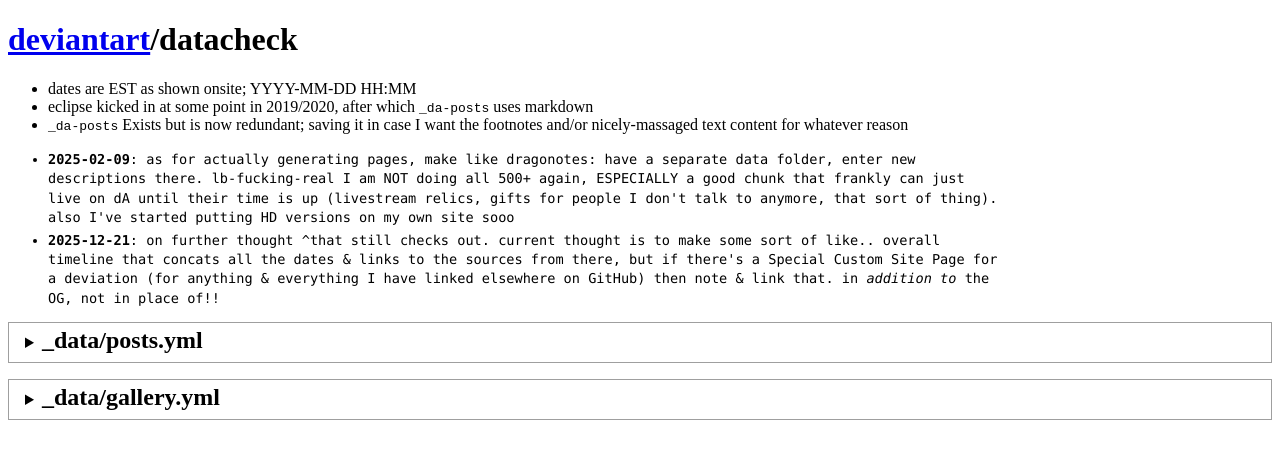
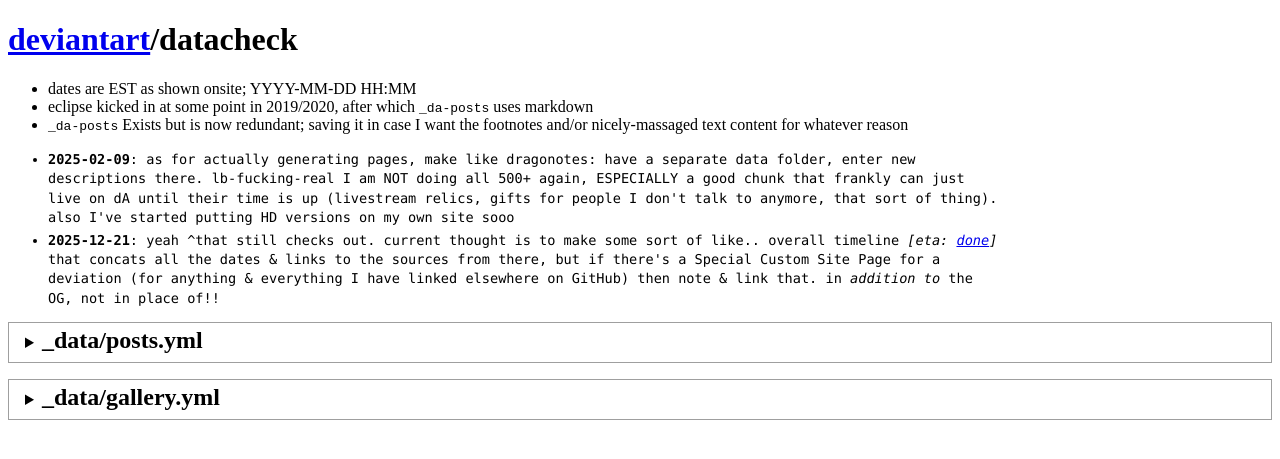
Before and after one commit to a-flyleaf/deviantart, a Jekyll site: the page built from datacheck.html, in a window 1280 px wide. Shown: the top 459 px of the page. Built offline with Jekyll 4.4.1, drawn with Linux system fonts in a browser that asks for light colours.

Commit message:
data descfix, datacheck copyedit

```diff
--- a/datacheck.html
+++ b/datacheck.html
@@ -38,7 +38,7 @@
 		<li><code>_da-posts</code> Exists but is now redundant; saving it in case I want the footnotes and/or nicely-massaged text content for whatever reason</li>
 	</ul><ul class="comment">
 		<li><b>2025-02-09</b>: as for actually generating pages, make like dragonotes: have a separate data folder, enter new descriptions there. lb-fucking-real I am NOT doing all 500+ again, ESPECIALLY a good chunk that frankly can just live on dA until their time is up (livestream relics, gifts for people I don't talk to anymore, that sort of thing). also I've started putting HD versions on my own site sooo</li>
-		<li><b>2025-12-21</b>: on further thought ^that still checks out. current thought is to make some sort of like.. overall timeline that concats all the dates & links to the sources from there, but if there's a Special Custom Site Page for a deviation (for anything & everything I have linked elsewhere on GitHub) then note & link that. in <em>addition to</em> the OG, not in place of!!</li>
+		<li><b>2025-12-21</b>: yeah ^that still checks out. current thought is to make some sort of like.. overall timeline <i>[eta: <a href="timeline">done</a>]</i> that concats all the dates & links to the sources from there, but if there's a Special Custom Site Page for a deviation (for anything & everything I have linked elsewhere on GitHub) then note & link that. in <em>addition to</em> the OG, not in place of!!</li>
 	</ul>
 
 	<details><summary><h2>_data/posts.yml</h2></summary><div class="dt">
```
Also changed, not shown: _data/gallery.yml (+1 -1 lines).
